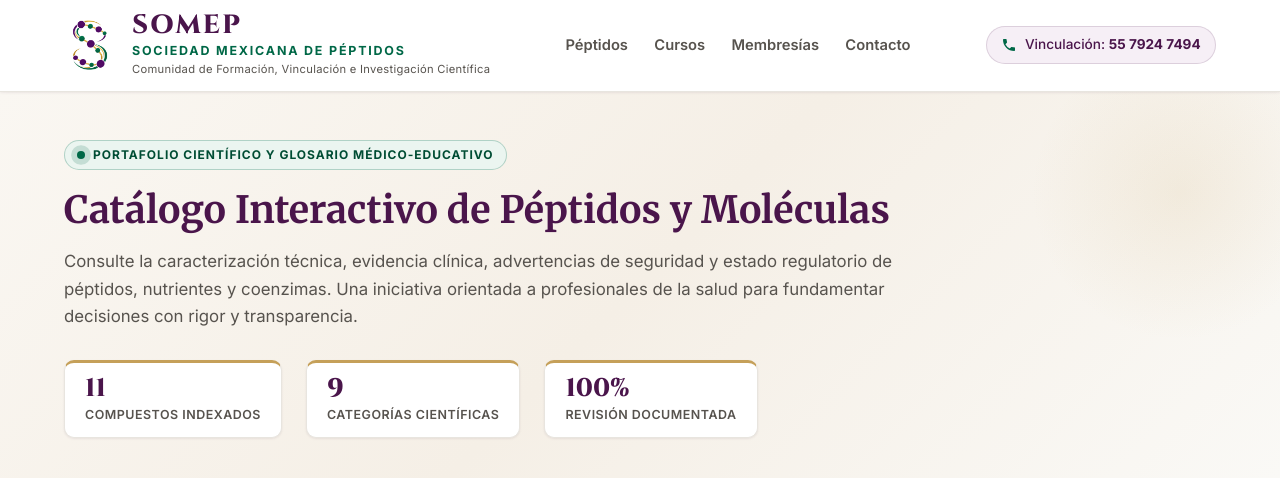
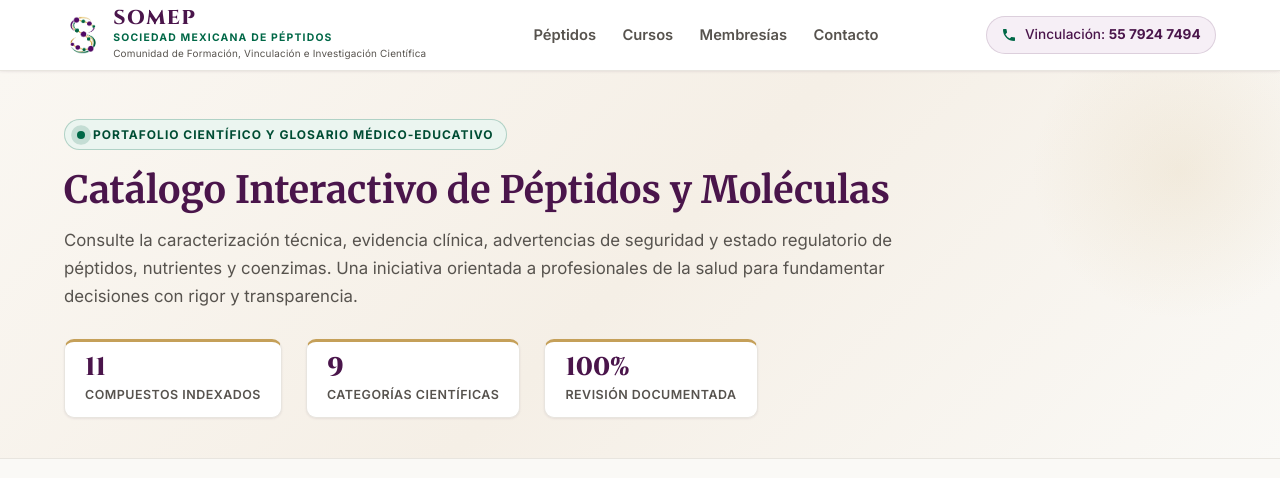
Before and after one commit to Eduardo9701/Somep, a Spring Boot app: page / in a window 1280 px wide. Shown: the top 478 px of the page. Run offline with Spring Boot 4, Linux system fonts and the light colour scheme; data comes from the database, SQL or seed files in the repository; data that the repository does not hold is empty; some of the project's set-up classes (security, data sources, template engines, error pages and the like) are left out, and stand-ins take their place.

Commit message:
style: reducir tamano del logo, textos y altura del header

```diff
--- a/src/main/resources/static/css/styles.css
+++ b/src/main/resources/static/css/styles.css
@@ -188,20 +188,20 @@ a {
   display: flex;
   align-items: center;
   justify-content: space-between;
-  padding-top: 0.75rem;
-  padding-bottom: 0.75rem;
-  gap: 1.5rem;
+  padding-top: 0.5rem;
+  padding-bottom: 0.5rem;
+  gap: 1.25rem;
 }
 
 .brand-link {
   display: flex;
   align-items: center;
-  gap: 1rem;
+  gap: 0.7rem;
 }
 
 .brand-logo {
-  width: 52px;
-  height: 52px;
+  width: 38px;
+  height: 38px;
   object-fit: contain;
   background: transparent;
   border: none;
@@ -217,28 +217,28 @@ a {
 
 .brand-acronym {
   font-family: var(--font-brand);
-  font-size: 1.65rem;
+  font-size: 1.25rem;
   font-weight: 800;
   color: var(--color-purple);
   line-height: 1;
-  letter-spacing: 2px;
+  letter-spacing: 1.5px;
 }
 
 .brand-tagline {
   font-family: var(--font-sans);
-  font-size: 0.78rem;
+  font-size: 0.65rem;
   font-weight: 700;
   color: var(--color-green);
-  letter-spacing: 1.8px;
+  letter-spacing: 1.2px;
   text-transform: uppercase;
-  margin-top: 0.15rem;
+  margin-top: 0.1rem;
 }
 
 .brand-sub {
-  font-size: 0.7rem;
+  font-size: 0.62rem;
   color: var(--color-text-muted);
   font-weight: 400;
-  letter-spacing: 0.3px;
+  letter-spacing: 0.2px;
 }
 
 /* Navegación del Header */
@@ -2207,12 +2207,12 @@ a {
 
 @media (max-width: 480px) {
   .brand-acronym {
-    font-size: 1.4rem;
+    font-size: 1.15rem;
   }
 
   .brand-tagline {
-    font-size: 0.7rem;
-    letter-spacing: 1px;
+    font-size: 0.6rem;
+    letter-spacing: 0.8px;
   }
 
   .hero-stats {
--- a/src/main/resources/static/index.html
+++ b/src/main/resources/static/index.html
@@ -18,7 +18,7 @@
   <link href="https://fonts.googleapis.com/css2?family=Cinzel:wght@600;700;800&family=Inter:wght@300;400;500;600;700&family=Merriweather:ital,wght@0,400;0,700;1,300&display=swap" rel="stylesheet">
 
   <!-- Estilos CSS3 Puros -->
-  <link rel="stylesheet" href="css/styles.css">
+  <link rel="stylesheet" href="css/styles.css?v=1.0.2">
 </head>
 <body>
 
@@ -26,7 +26,7 @@
   <header class="site-header" role="banner">
     <div class="container header-container">
       <a href="#catalogo" class="brand-link" aria-label="SOMEP - Inicio del Catálogo">
-        <img src="assets/logo-symbol.png" alt="Emblema Molecular SOMEP" class="brand-logo" width="52" height="52" onerror="this.src='assets/logo-somep.svg'">
+        <img src="assets/logo-symbol.png" alt="Emblema Molecular SOMEP" class="brand-logo" width="38" height="38" onerror="this.src='assets/logo-somep.svg'">
         <div class="brand-titles">
           <h1 class="brand-acronym">SOMEP</h1>
           <span class="brand-tagline">SOCIEDAD MEXICANA DE PÉPTIDOS</span>
```
